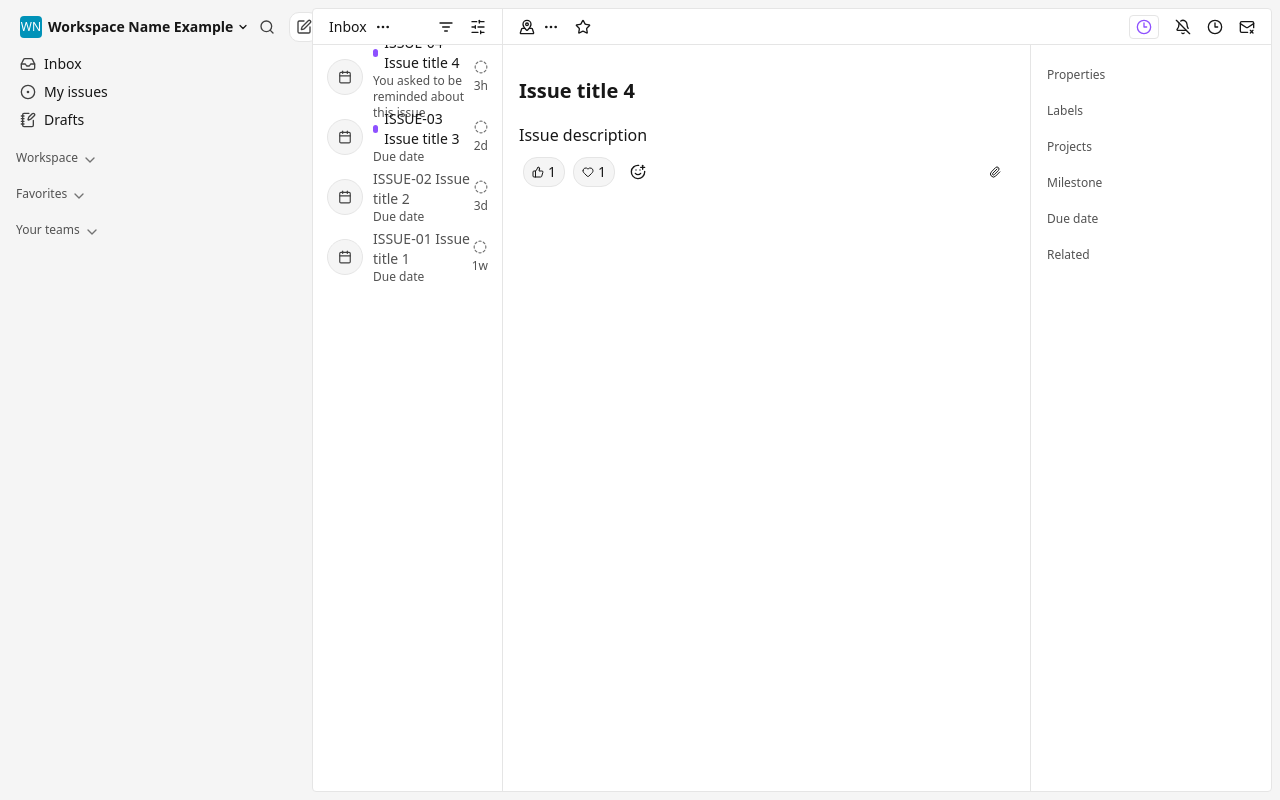
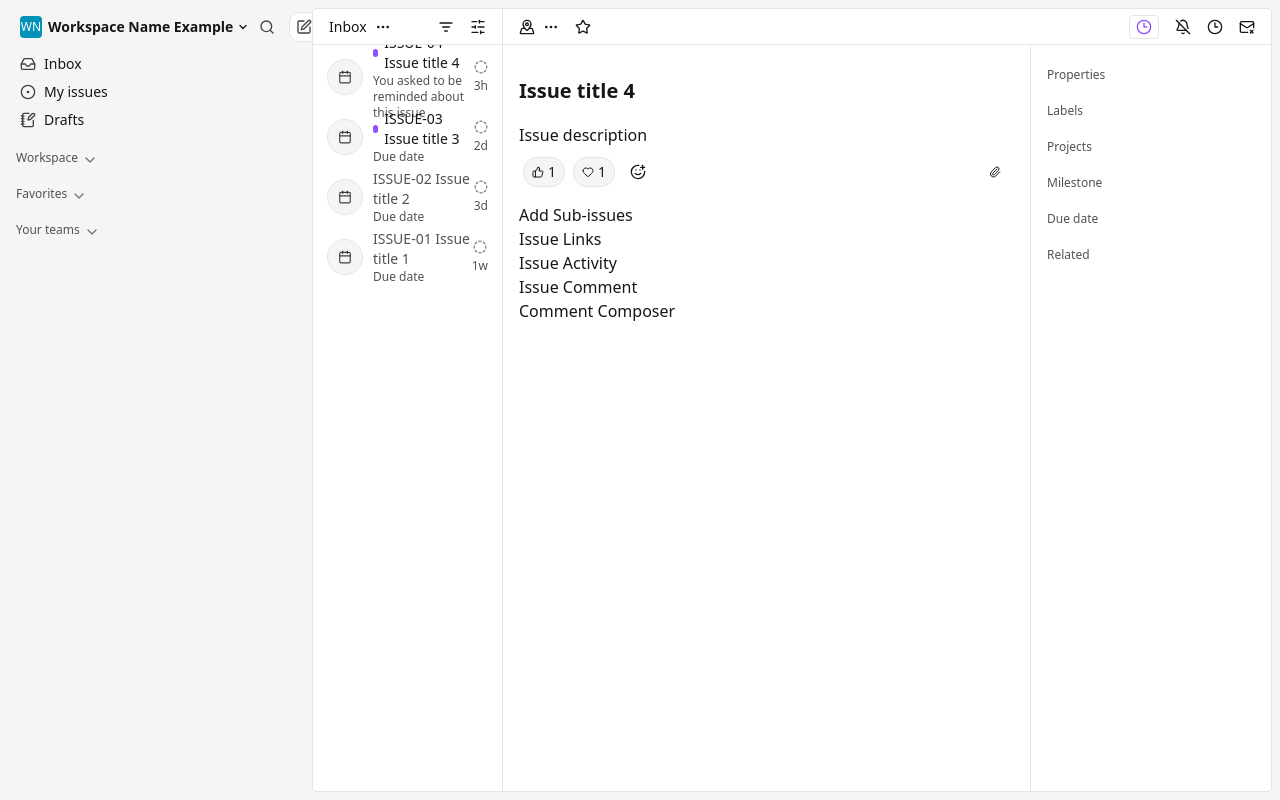
Before and after one commit to coding-wani/super-josefina, a Next.js app: page /inbox in a window 1280 px wide. Built offline with nearby package versions, Linux system fonts and the light colour scheme.

Commit message:
feat: expand IssueContent component by adding sub-issues, activity, links, comments, and composer for enhanced functionality and user interaction

```diff
--- /dev/null
+++ b/src/app/inbox/components/IssueContent/CommentComposer/CommentComposer.tsx
@@ -0,0 +1,3 @@
+export default function CommentComposer() {
+  return <div>Comment Composer</div>;
+}
--- /dev/null
+++ b/src/app/inbox/components/IssueContent/IssueActivity/IssueActivity.tsx
@@ -0,0 +1,3 @@
+export default function IssueActivity() {
+  return <div>Issue Activity</div>;
+}
--- /dev/null
+++ b/src/app/inbox/components/IssueContent/IssueComment/IssueComment.tsx
@@ -0,0 +1,3 @@
+export default function IssueComment() {
+  return <div>Issue Comment</div>;
+}
--- a/src/app/inbox/components/IssueContent/IssueContent.tsx
+++ b/src/app/inbox/components/IssueContent/IssueContent.tsx
@@ -2,6 +2,11 @@ import IssueReactions from "./IssueReactions/IssueReactions";
 import AttachFileButton from "./AttachFileButton/AttachFileButton";
 import IssueTitle from "./IssueTitle/IssueTitle";
 import IssueDescription from "./IssueDescription/IssueDescription";
+import IssueSubIssues from "./IssueSubIssues/IssueSubIssues";
+import IssueActivity from "./IssueActivity/IssueActivity";
+import IssueLinks from "./IssueLinks/IssueLinks";
+import CommentComposer from "./CommentComposer/CommentComposer";
+import IssueComment from "./IssueComment/IssueComment";
 
 export default function IssueContent() {
   return (
@@ -15,6 +20,11 @@ export default function IssueContent() {
         <IssueReactions />
         <AttachFileButton />
       </div>
+      <IssueSubIssues />
+      <IssueLinks />
+      <IssueActivity />
+      <IssueComment />
+      <CommentComposer />
     </div>
   );
 }
--- /dev/null
+++ b/src/app/inbox/components/IssueContent/IssueLinks/IssueLinks.tsx
@@ -0,0 +1,3 @@
+export default function IssueLinks() {
+  return <div>Issue Links</div>;
+}
--- /dev/null
+++ b/src/app/inbox/components/IssueContent/IssueSubIssues/IssueSubIssues.tsx
@@ -0,0 +1,3 @@
+export default function IssueSubIssues() {
+  return <div>Add Sub-issues</div>;
+}
```
